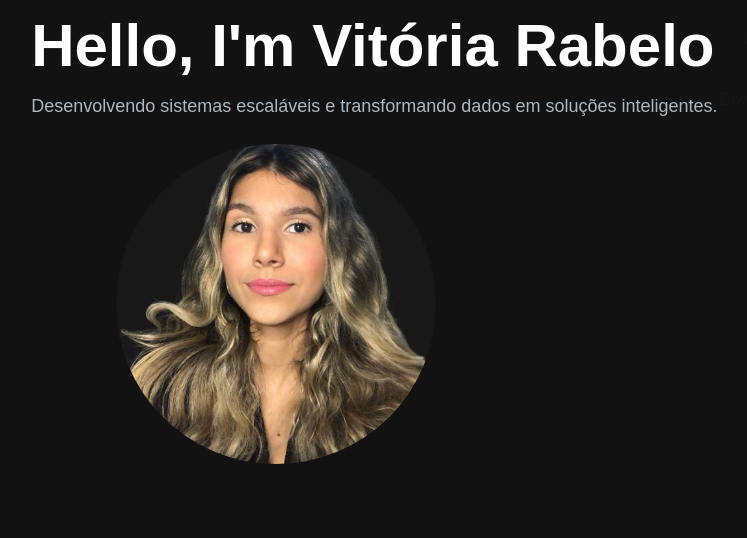
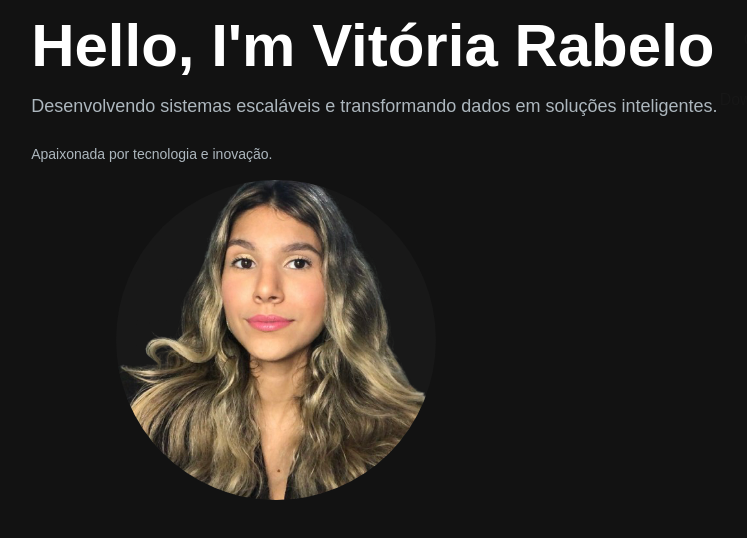
Before and after one commit to Vitoria-Rabelo/portfolio-vitoria, a Next.js app: page / in a window 1280 px wide. Shown: the top 538 px of the page, without its empty margins (19-766 px from the left). Built offline with nearby package versions, Linux system fonts and the light colour scheme.

Commit message:
Add: Nova linha no HeroSession - paixão por tecnologia

```diff
--- a/src/components/HeroSession.jsx
+++ b/src/components/HeroSession.jsx
@@ -11,6 +11,10 @@
           </h1>
           <p className="text-[#ADB7BE] text-lg mb-6 lf:text-xl">
           Desenvolvendo sistemas escaláveis e transformando dados em soluções inteligentes.
+          </p>
+          {/* Feature adicionada na branch teste_hero */}
+          <p className="text-[#ADB7BE] text-sm mb-4">
+          Apaixonada por tecnologia e inovação.
           </p>
         </div>
         <div>
```
